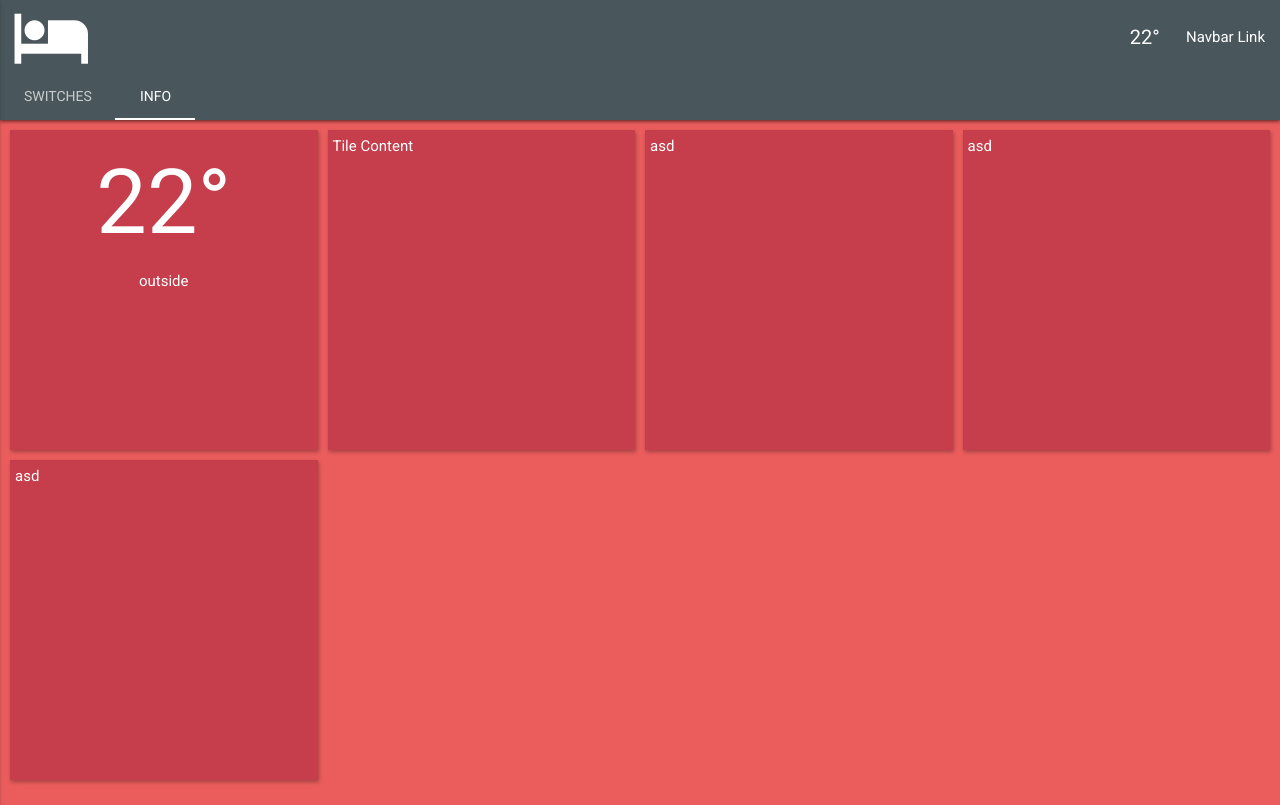
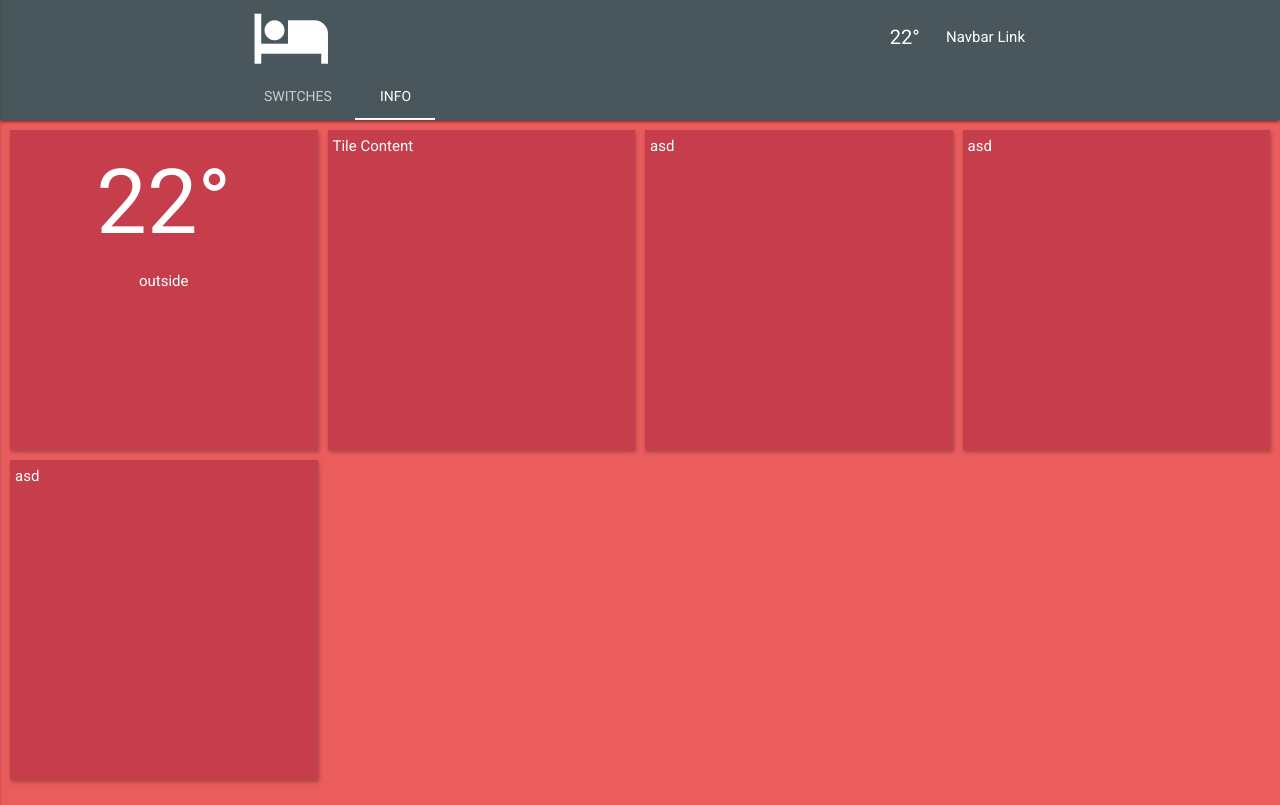
Before and after one commit to erikboros/HomeFrontEnd, a plain HTML site: page index.html in a window 1280 px wide. Drawn offline with nearby package versions, Linux system fonts and the light colour scheme; no server answers.

Commit message:
max.width: 800px;

```diff
--- a/css/style.css
+++ b/css/style.css
@@ -40,6 +40,7 @@ nav {
 nav .button-collapse {
     height: 64px;
 }
+
 #sidenav-overlay{
 	z-index: 996;
 }
--- a/index.html
+++ b/index.html
@@ -23,7 +23,7 @@
     <nav class="nav" role="navigation" style="">
       <div class="nav-wrapper">
 
-        <div class="row" style="margin: 0px; padding-top: 5px;">
+        <div class="row" style="margin: auto; padding-top: 5px; max-width: 800px;">
           <a href="#" data-activates="nav-mobile" class="button-collapse"><i class="material-icons">menu</i></a>
           <div class="col s6">
              <a id="logo-container" href="#" class="brand-logo"><i class="material-icons">hotel</i></a>
@@ -42,11 +42,13 @@
           <li><a href="#">Navbar Link</a></li>
         </ul>
 
+        <div style="max-width: 800px; margin: auto;">
         <div class="nav-content" style="margin-top: 3px;">
           <ul class="tabs tabs-transparent">
             <li class="tab"><a href="#sw">Switches</a></li>
             <li class="tab"><a class="active" href="#inf">Info</a></li>
           </ul>
+        </div>
         </div>
 
       </div>
@@ -55,7 +57,7 @@
   </div>
 
   <!-- Switch Section ************************************************-->
-  <div class="section" id="sw" style="">
+  <div class="section" id="sw" style="margin: auto; max-width: 800px; ">
 
     <div class="row sliderrow themecolor" style="">
       <div class="col s4 rowicon">
```
